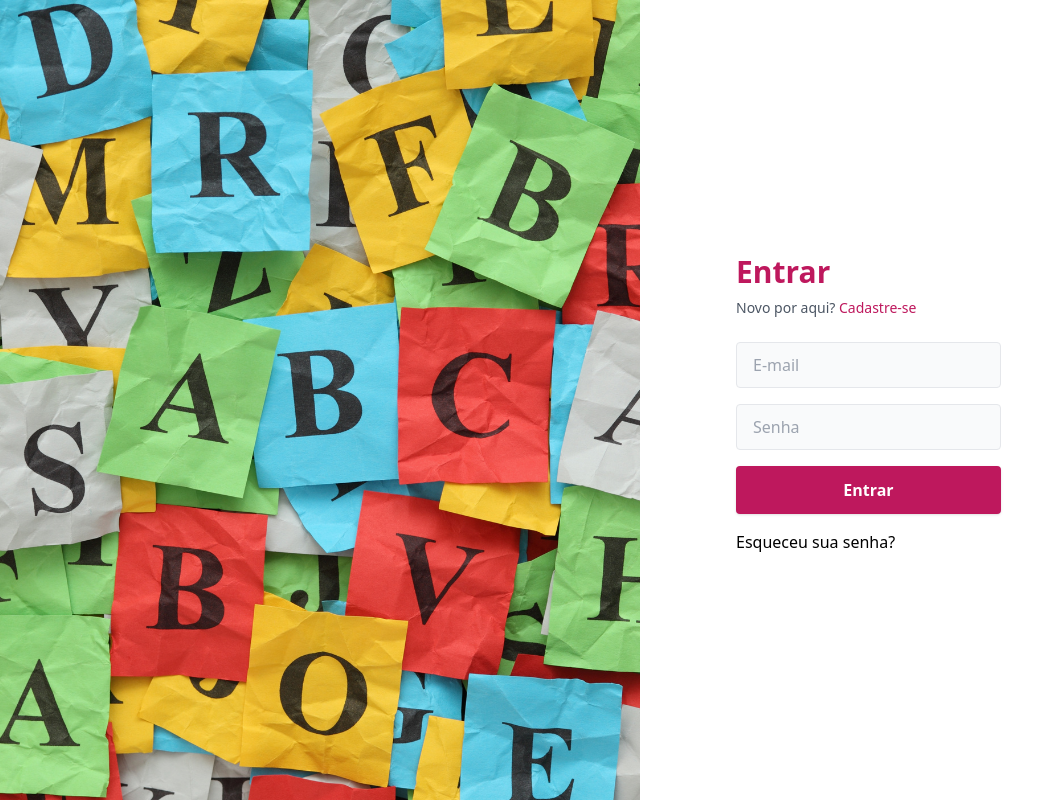
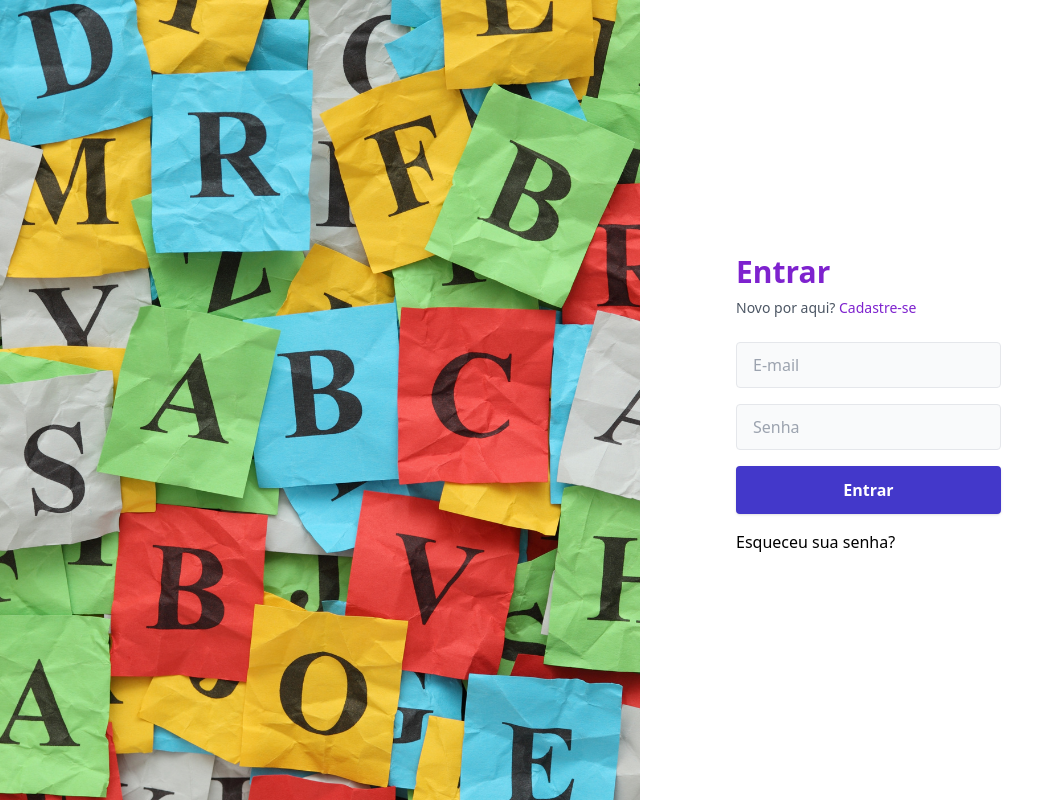
Before and after one commit to nathalia-84/app-abc, a React (Vite) app in the folder frontend/: page /login in a window 1280 px wide. Shown: the whole page, without its empty margins (0-1064 px from the left). Built offline with nearby package versions, Linux system fonts and the light colour scheme.

Commit message:
alter color

```diff
--- a/frontend/src/login/LoginPage.tsx
+++ b/frontend/src/login/LoginPage.tsx
@@ -13,9 +13,9 @@ function LoginPage() {
       <div className="flex flex-1 flex-col justify-center px-4 py-12 sm:px-6 lg:flex-none lg:px-20 xl:px-24 object-fill">
         <div className="mx-auto w-full max-w-sm">
           <div>
-            <h2 className="mt-6 text-3xl font-semibold text-pink-700">Entrar</h2>
+            <h2 className="mt-6 text-3xl font-semibold text-purple-700">Entrar</h2>
             <p className="mt-2 text-sm text-gray-600 max-w">
-              Novo por aqui? <a href="#" className="font-medium text-pink-700">Cadastre-se</a>
+              Novo por aqui? <a href="#" className="font-medium text-purple-700">Cadastre-se</a>
             </p>
           </div>
           <div className="mt-6">
@@ -36,7 +36,7 @@ function LoginPage() {
               </div>
               <div className="mb-4">
                 <button
-                  className="inline-block w-full py-4 px-8 leading-none text-white bg-pink-700 hover:bg-pink-700 font-semibold rounded shadow"
+                  className="inline-block w-full py-4 px-8 leading-none text-white bg-indigo-700 hover:bg-purple-700 font-semibold rounded shadow"
                 >
                   Entrar
                 </button>
```
